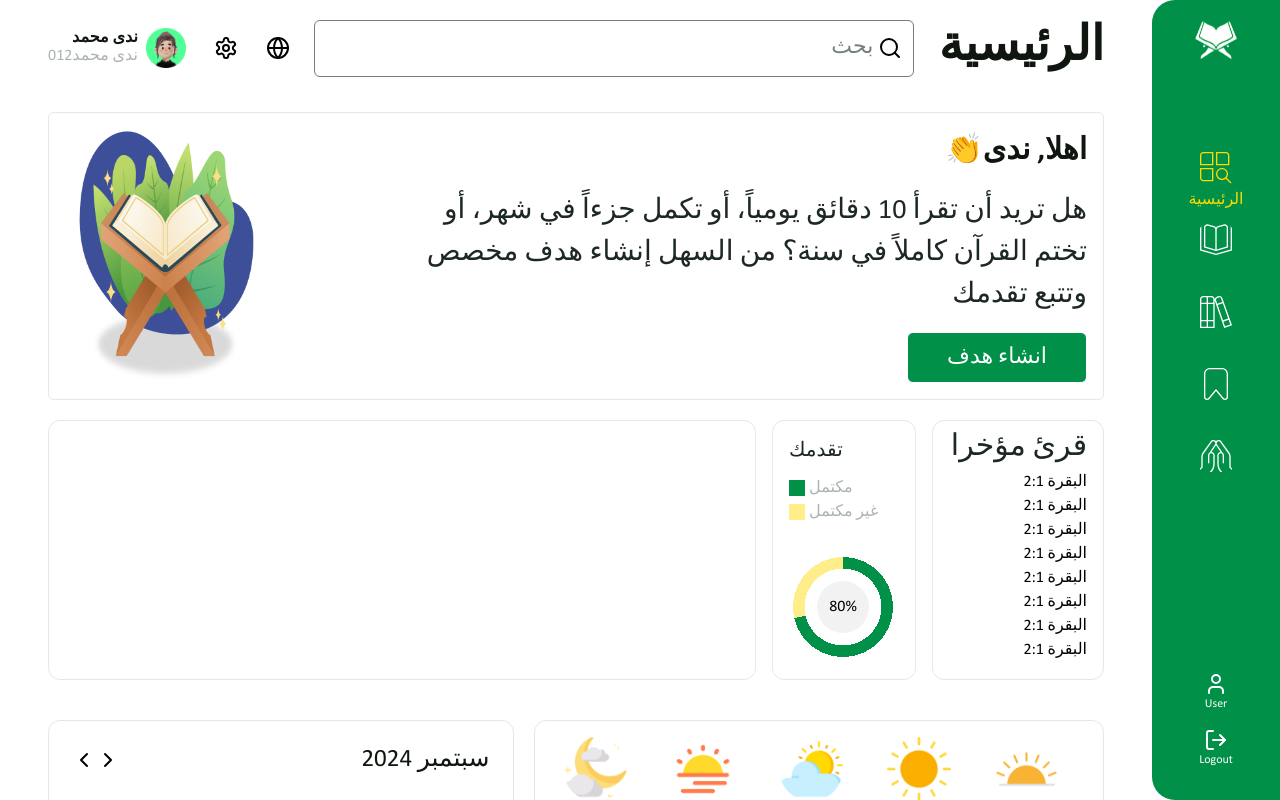
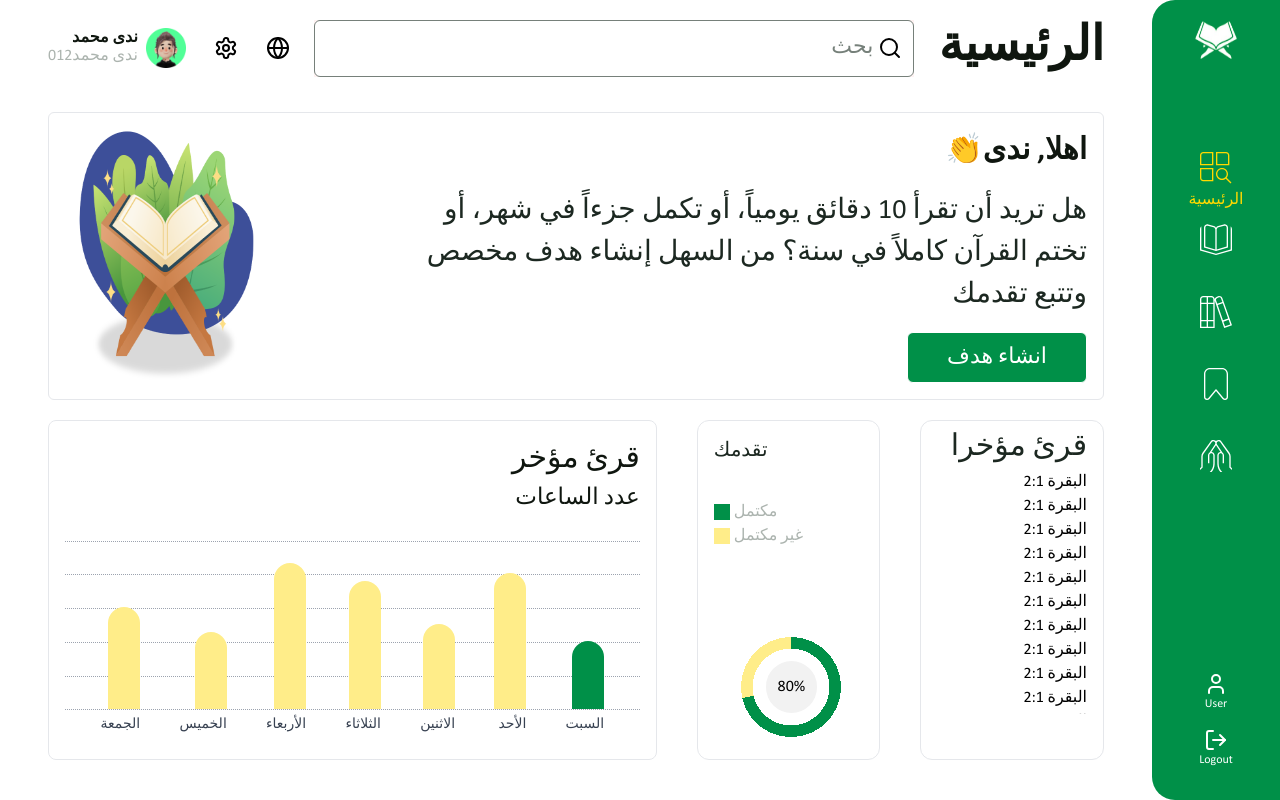
Before and after one commit to ahmed-zaid638/Tilawah_app, a React (Vite) app in the folder client/: page /dashboard in a window 1280 px wide. Shown: the top 800 px of the page. Built offline with nearby package versions, Linux system fonts and the light colour scheme.

Commit message:
Added bar chart

```diff
--- a/client/src/components/pages/Dashboard/home/Calendar.tsx
+++ b/client/src/components/pages/Dashboard/home/Calendar.tsx
@@ -2,7 +2,6 @@ import { format, startOfWeek, endOfWeek, addMonths, subMonths } from "date-fns";
 import { ChevronLeft, ChevronRight } from "lucide-react";
 import { useState } from "react";
 
-// Arabic month names
 const arabicMonths = [
   "يناير",
   "فبراير",
@@ -58,7 +57,6 @@ function Calendar() {
       day = new Date(day.setDate(day.getDate() + 1));
     }
 
-    console.log(days[0].number);
     return (
       <div className="grid grid-cols-7 text-center">
         {days.map((day, index) => (
--- a/client/src/components/pages/Dashboard/home/DailyReadingHours.tsx
+++ b/client/src/components/pages/Dashboard/home/DailyReadingHours.tsx
@@ -1,10 +1,62 @@
+import { format } from "date-fns";
 
-function DailyReadingHours() {
+const CustomBarChart = () => {
+  const data = [
+    { day: { en: "Saturday", ar: "السبت" }, value: 40 },
+    { day: { en: "Sunday", ar: "الأحد" }, value: 80 },
+    { day: { en: "Monday", ar: "الاثنين" }, value: 50 },
+    { day: { en: "Tuesday", ar: "الثلاثاء" }, value: 75 },
+    { day: { en: "Wednesday", ar: "الأربعاء" }, value: 100 },
+    { day: { en: "Thursday", ar: "الخميس" }, value: 45 },
+    { day: { en: "Friday", ar: "الجمعة" }, value: 60 },
+  ];
+
+  const currentDay = format(new Date(), "EEEE");
+  console.log(currentDay);
+
+  const maxValue = Math.max(...data.map((item) => item.value));
+
   return (
-    <div className="border w-full rounded-xl">
+    <div className="border flex flex-col justify-between rounded-lg p-4 w-full">
+      <div className="mb-6 text-black">
+        <div className="text-[30px]">قرئ مؤخر</div>
+        <div className="text-[23px]">عدد الساعات</div>
+      </div>
+      <div className="relative h-52 w-full p-4">
+        <div className="absolute inset-0 flex flex-col justify-between h-full w-full">
+          {Array.from({ length: 6 }).map((_, index) => (
+            <div
+              key={index}
+              className="w-full border-t border-dotted border-gray-400"
+              style={{ height: "20%" }}
+            ></div>
+          ))}
+        </div>
 
+        <div className="relative bg-slate-00 flex justify-around items-end h-full ">
+          {data.map((item) => (
+            <div
+              key={item.day.ar}
+              className="h-full flex flex-col justify-end   translate-y-[6px] "
+            >
+              {/* Bar */}
+              <div
+                className={` ${
+                  item.day.en == currentDay ? "bg-primary" : "bg-[#FFED89] "
+                } w-8 rounded-t-full transition-all duration-300`}
+                style={{ height: `${(item.value / maxValue) * 100}%` }} // Scale bars
+              ></div>
+
+              {/* Day label */}
+              <span className="mt-1 text-sm font-medium text-gray-700 ">
+                {item.day.ar}
+              </span>
+            </div>
+          ))}
+        </div>
+      </div>
     </div>
-  )
-}
+  );
+};
 
-export default DailyReadingHours
+export default CustomBarChart;
--- a/client/src/components/pages/Dashboard/home/Home.tsx
+++ b/client/src/components/pages/Dashboard/home/Home.tsx
@@ -1,4 +1,4 @@
-import DailyReadingHours from "./DailyReadingHours";
+import CustomBarChart from "./DailyReadingHours";
 import LastReading from "./LastReading";
 import Progress from "./Progress";
 import UserGreeting from "./UserGreeting";
@@ -9,10 +9,10 @@ function Home() {
   return (
     <div className="h-[300vh]">
       <UserGreeting />
-      <div className="flex justify-between gap-4 mt-5">
+      <div className="flex justify-between  gap-4 xl:gap-10 mt-5 h-[340px]">
         <LastReading />
         <Progress />
-        <DailyReadingHours />
+        <CustomBarChart />
       </div>
       <div className="flex w-full gap-5 mt-10 ">
         <PrayingTimes />
--- a/client/src/components/pages/Dashboard/home/LastReading.tsx
+++ b/client/src/components/pages/Dashboard/home/LastReading.tsx
@@ -1,9 +1,9 @@
 import "./styles.css";
 function LastReading() {
   return (
-    <div className="border px-4 py-1 h-[260px] w-[240px]  rounded-xl overflow-hidden">
+    <div className="border px-4 py-1  w-[300px]  rounded-xl overflow-hidden">
       <div className="text-[#1C2821] text-[30px]">قرئ مؤخرا</div>
-      <div className="overflow-y-scroll h-[75%] w-[88%] scroll-bar">
+      <div className="overflow-y-scroll h-[74%] w-[88%] scroll-bar">
         {[...Array(40)].map((_, index) => {
           return (
             <div className="" key={index}>
--- a/client/src/components/pages/Dashboard/home/Progress.tsx
+++ b/client/src/components/pages/Dashboard/home/Progress.tsx
@@ -2,9 +2,9 @@ import ProgressPie from "./ProgressPie";
 
 function Progress() {
   return (
-    <div className="border rounded-xl w-36 p-4 flex flex-col justify-between">
+    <div className="border rounded-xl  w-[300px] p-4 flex flex-col justify-between">
       <div className="text-xl text-[#1C2821] text-left">تقدمك</div>
-      <div className="">
+      <div className="-translate-y-4">
         <div className="flex gap-1  items-center justify-end ">
           <span className="text-[#ACB4AF]">مكتمل</span>
           <span className="w-4 h-4 bg-primary inline-block "></span>
--- a/client/src/components/pages/Dashboard/home/ProgressPie.tsx
+++ b/client/src/components/pages/Dashboard/home/ProgressPie.tsx
@@ -1,7 +1,7 @@
 function ProgressPie() {
   return (
     <div
-      className="w-32 h-32  flex justify-center items-center bg-red-300 translate-x-2 translate-y-2"
+      className="w-32 h-32  flex justify-center items-center bg-red-300 -translate-x-2 translate-y-2"
       style={{
         background: `
           radial-gradient(
--- a/client/src/components/pages/Dashboard/home/test.tsx
+++ b/client/src/components/pages/Dashboard/home/test.tsx
@@ -1,10 +1,17 @@
-import { useState } from 'react';
-import { format, startOfMonth, endOfMonth, startOfWeek, endOfWeek, addDays, addMonths, subMonths } from 'date-fns';
+import { useState } from "react";
+import {
+  format,
+  startOfMonth,
+  endOfMonth,
+  startOfWeek,
+  endOfWeek,
+  addDays,
+  addMonths,
+  subMonths,
+} from "date-fns";
 
 function Calendar() {
   const [currentMonth, setCurrentMonth] = useState(new Date());
-
-
 
   const handlePrevMonth = () => {
     setCurrentMonth(subMonths(currentMonth, 1));
@@ -17,13 +24,19 @@ function Calendar() {
   const renderHeader = () => {
     return (
       <div className="flex justify-between items-center mb-4">
-        <button onClick={handlePrevMonth} className="px-4 py-2 bg-gray-300 rounded-md">
+        <button
+          onClick={handlePrevMonth}
+          className="px-4 py-2 bg-gray-300 rounded-md"
+        >
           Prev
         </button>
         <h2 className="text-lg font-bold">
-          {format(currentMonth, 'MMMM yyyy')}
+          {format(currentMonth, "MMMM yyyy")}
         </h2>
-        <button onClick={handleNextMonth} className="px-4 py-2 bg-gray-300 rounded-md">
+        <button
+          onClick={handleNextMonth}
+          className="px-4 py-2 bg-gray-300 rounded-md"
+        >
           Next
         </button>
       </div>
@@ -31,7 +44,7 @@ function Calendar() {
   };
 
   const renderDays = () => {
-    const daysOfWeek = ['Sun', 'Mon', 'Tue', 'Wed', 'Thu', 'Fri', 'Sat'];
+    const daysOfWeek = ["Sun", "Mon", "Tue", "Wed", "Thu", "Fri", "Sat"];
     return (
       <div className="grid grid-cols-7 mb-2">
         {daysOfWeek.map((day, index) => (
@@ -55,12 +68,13 @@ function Calendar() {
 
     while (day <= endDate) {
       for (let i = 0; i < 7; i++) {
-        const formattedDate = format(day, 'd');
+        const formattedDate = format(day, "d");
         const isCurrentMonth = day >= monthStart && day <= monthEnd;
         days.push(
           <div
-            // key={day}
-            className={`text-center p-2 ${isCurrentMonth ? 'text-black' : 'text-gray-400'}`}
+            className={`text-center p-2 ${
+              isCurrentMonth ? "text-black" : "text-gray-400"
+            }`}
           >
             {formattedDate}
           </div>
@@ -83,4 +97,4 @@ function Calendar() {
   );
 }
 
-export default  Calendar;
+export default Calendar;
```
